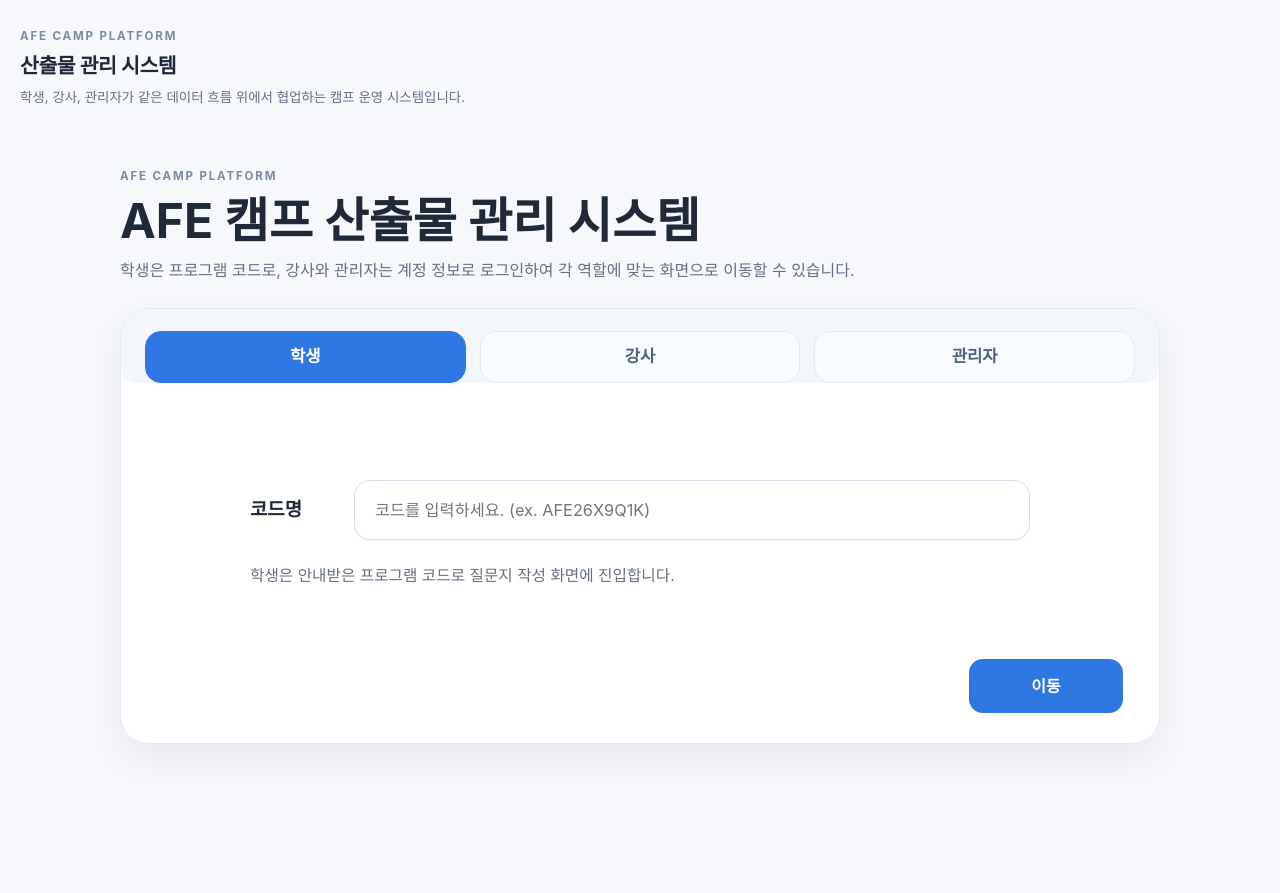
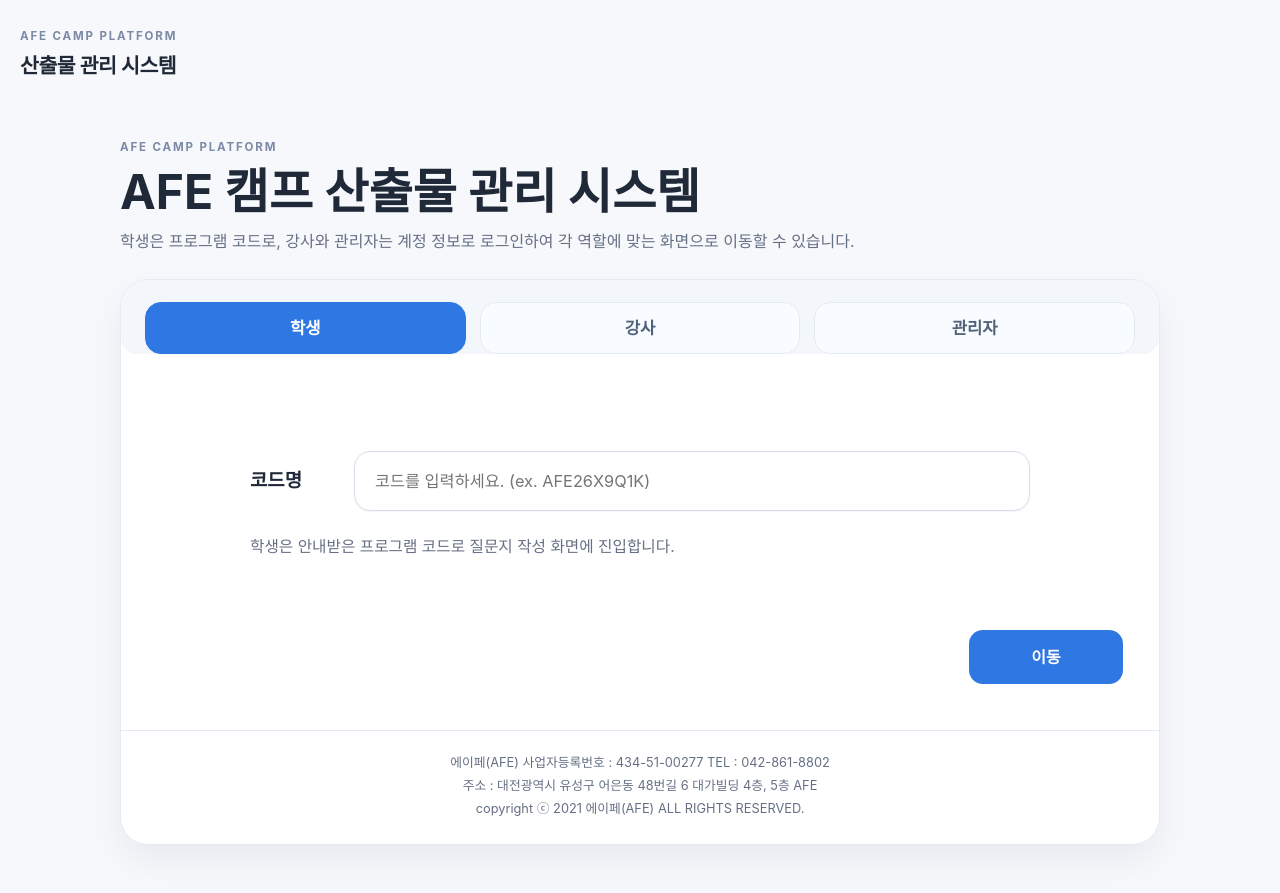
Before and after one commit to moonstar1268/ATME-camp, a Python web app: template templates/landing.html in a window 1280 px wide. Before the commit the page ends 744 px from the top, so only its background shows below. Run offline with Jinja, Linux system fonts and the light colour scheme; the template is opened without the code that fills it, so the values that code supplies are empty.

Commit message:
Add AFE company information below login controls

```diff
--- a/static/app.css
+++ b/static/app.css
@@ -3375,6 +3375,21 @@ textarea:focus {
   min-height: 54px;
 }
 
+.login-company-footer {
+  padding: 20px 24px 24px;
+  border-top: 1px solid var(--border);
+  color: var(--text-soft);
+  font-size: 0.8rem;
+  line-height: 1.8;
+  text-align: center;
+  word-break: keep-all;
+  overflow-wrap: anywhere;
+}
+
+.login-company-footer p {
+  margin: 0;
+}
+
 .student-start-heading,
 .teacher-home-hero {
   gap: 10px;
--- a/templates/base.html
+++ b/templates/base.html
@@ -4,7 +4,7 @@
     <meta charset="UTF-8" />
     <meta name="viewport" content="width=device-width, initial-scale=1.0" />
     <title>{% block title %}AFE 캠프 산출물 관리 시스템{% endblock %}</title>
-    <link rel="stylesheet" href="/static/app.css?v=20261010-6" />
+    <link rel="stylesheet" href="/static/app.css?v=20261010-7" />
   </head>
   <body class="{% block body_class %}{% endblock %} role-{{ shell.role or 'guest' }}">
     {% set page_content %}
@@ -78,7 +78,6 @@
           <a href="/" class="auth-brand">
             <span class="sidebar-brand-kicker">AFE CAMP PLATFORM</span>
             <strong>산출물 관리 시스템</strong>
-            <span class="sidebar-brand-copy">학생, 강사, 관리자가 같은 데이터 흐름 위에서 협업하는 캠프 운영 시스템입니다.</span>
           </a>
         </header>
 
--- a/templates/landing.html
+++ b/templates/landing.html
@@ -86,6 +86,11 @@
           </div>
         </form>
       </div>
+      <footer class="login-company-footer" aria-label="사업자 정보">
+        <p>에이페(AFE) 사업자등록번호 : 434-51-00277 TEL : 042-861-8802</p>
+        <p>주소 : 대전광역시 유성구 어은동 48번길 6 대가빌딩 4층, 5층 AFE</p>
+        <p>copyright ⓒ 2021 에이페(AFE) ALL RIGHTS RESERVED.</p>
+      </footer>
     </div>
   </section>
 {% endblock %}
```
Also changed, not shown: tests/test_camp_assignments.py (+12 -0 lines).
